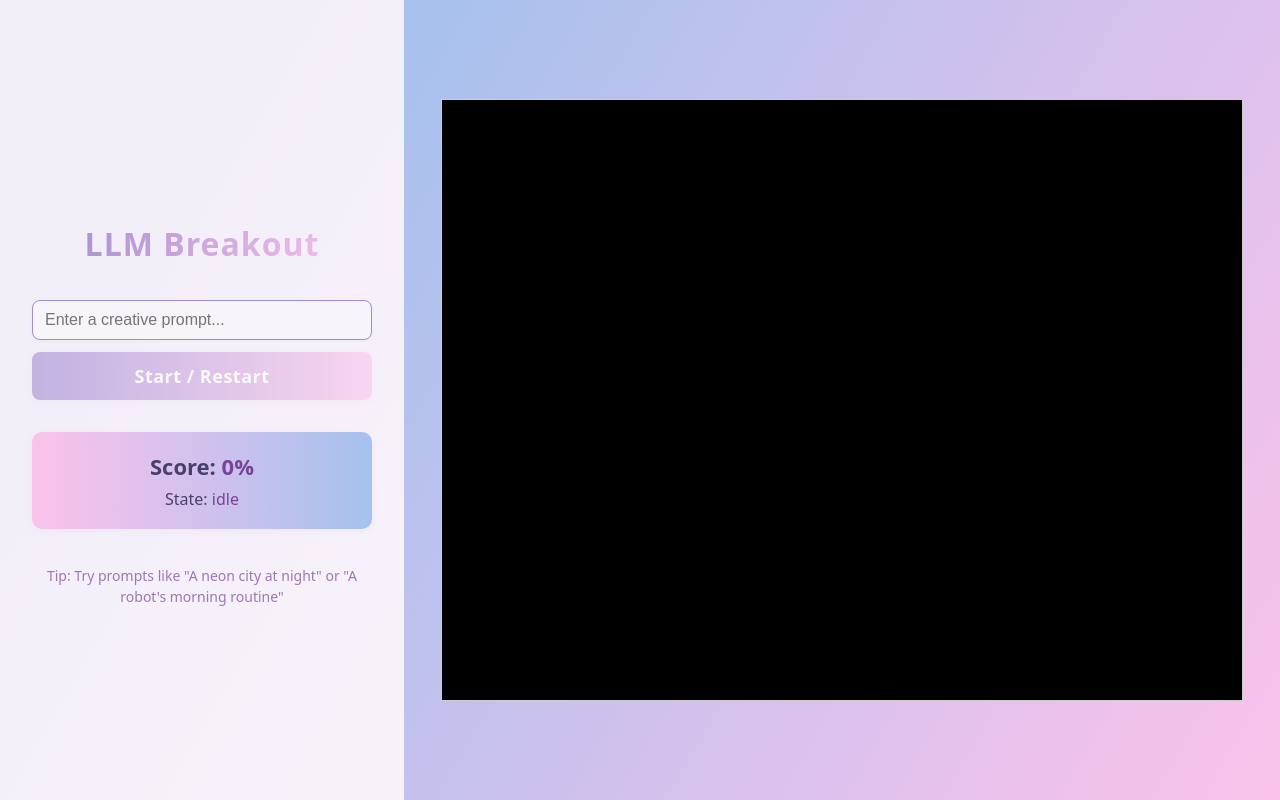
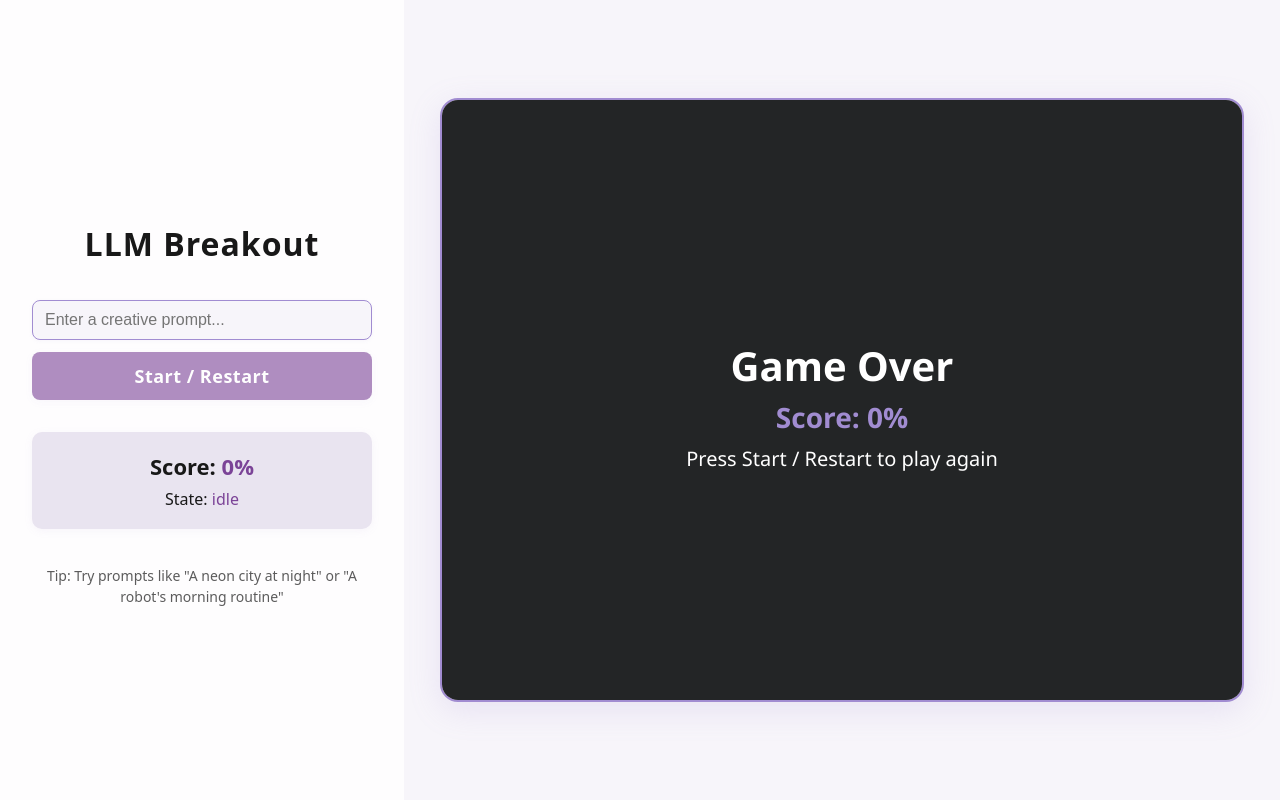
Before and after one commit to akshaykripalani/supahack-lw15, a React (Vite) app in the folder frontend/: page / in a window 1280 px wide. Built offline with nearby package versions, Linux system fonts and the light colour scheme; no server answers.

Commit message:
Improve Game UI

```diff
--- a/frontend/src/App.tsx
+++ b/frontend/src/App.tsx
@@ -16,7 +16,7 @@ function App() {
         width: '100vw',
         display: 'flex',
         alignItems: 'stretch',
-        background: 'linear-gradient(120deg, #a18cd1 0%, #fbc2eb 100%)',
+        background: '#f7f5fa',
       }}
     >
       <aside
@@ -38,10 +38,8 @@ function App() {
             fontWeight: 800,
             fontSize: 32,
             letterSpacing: 1,
-            background: 'linear-gradient(90deg, #a18cd1, #fbc2eb)',
-            WebkitBackgroundClip: 'text',
-            WebkitTextFillColor: 'transparent',
             marginBottom: 8,
+            color: '#181818',
           }}
         >
           LLM Breakout
@@ -55,7 +53,7 @@ function App() {
               border: '1.5px solid #a18cd1',
               fontSize: 16,
               outline: 'none',
-              color: '#4a3f6b',
+              color: '#181818',
               background: '#f7f5fa',
               transition: 'border 0.2s',
               boxShadow: '0 1px 4px 0 rgba(161,140,209,0.07)',
@@ -63,6 +61,15 @@ function App() {
             placeholder="Enter a creative prompt..."
             value={promptInput}
             onChange={(e) => setPromptInput(e.target.value)}
+            onKeyDown={(e) => {
+              if (
+                e.key === 'Enter' &&
+                promptInput &&
+                gameState !== 'loading'
+              ) {
+                startGame(promptInput);
+              }
+            }}
           />
           <button
             style={{
@@ -70,7 +77,7 @@ function App() {
               padding: '12px 0',
               borderRadius: 8,
               border: 'none',
-              background: 'linear-gradient(90deg, #a18cd1, #fbc2eb)',
+              background: '#7b4397',
               color: '#fff',
               fontWeight: 700,
               fontSize: 18,
@@ -89,24 +96,24 @@ function App() {
         <div
           style={{
             marginTop: 8,
-            background: 'linear-gradient(90deg, #fbc2eb 0%, #a6c1ee 100%)',
+            background: '#e9e4f0',
             borderRadius: 10,
             padding: '18px 16px',
             boxShadow: '0 2px 8px 0 rgba(161,140,209,0.08)',
-            color: '#4a3f6b',
+            color: '#181818',
             fontWeight: 500,
             fontSize: 18,
             textAlign: 'center',
           }}
         >
-          <div style={{ fontSize: 22, fontWeight: 700, marginBottom: 4 }}>
+          <div style={{ fontSize: 22, fontWeight: 700, marginBottom: 4, color: '#181818' }}>
             Score: <span style={{ color: '#7b4397' }}>{score}%</span>
           </div>
-          <div style={{ fontSize: 16, marginTop: 2 }}>
+          <div style={{ fontSize: 16, marginTop: 2, color: '#181818' }}>
             State: <span style={{ color: gameState === 'playing' ? '#43cea2' : gameState === 'loading' ? '#f7971e' : '#7b4397' }}>{gameState}</span>
           </div>
         </div>
-        <div style={{ marginTop: 12, textAlign: 'center', color: '#7b4397', fontSize: 14, opacity: 0.7 }}>
+        <div style={{ marginTop: 12, textAlign: 'center', color: '#181818', fontSize: 14, opacity: 0.7 }}>
           <span>Tip: Try prompts like "A neon city at night" or "A robot's morning routine"</span>
         </div>
       </aside>
@@ -116,7 +123,7 @@ function App() {
           display: 'flex',
           justifyContent: 'center',
           alignItems: 'center',
-          background: 'linear-gradient(120deg, #a6c1ee 0%, #fbc2eb 100%)',
+          background: '#f7f5fa',
         }}
       >
         <GameCanvas />
--- a/frontend/src/components/GameCanvas.tsx
+++ b/frontend/src/components/GameCanvas.tsx
@@ -8,7 +8,8 @@ const PADDLE_WIDTH = 100;
 const PADDLE_HEIGHT = 12;
 const PADDLE_Y = CANVAS_HEIGHT - 40;
 const BALL_RADIUS = 8;
-const BALL_SPEED = 4;
+const BASE_BALL_SPEED = 8;
+const MAX_BALL_SPEED = 8;
 
 export const GameCanvas: React.FC = () => {
   const canvasRef = useRef<HTMLCanvasElement>(null);
@@ -26,39 +27,63 @@ export const GameCanvas: React.FC = () => {
 
   // Draw helper
 const drawFrame = (ctx: CanvasRenderingContext2D, bricksToRender: Brick[]) => {
-    ctx.clearRect(0, 0, CANVAS_WIDTH, CANVAS_HEIGHT);
+  // Draw solid background
+  ctx.fillStyle = '#232526';
+  ctx.fillRect(0, 0, CANVAS_WIDTH, CANVAS_HEIGHT);
 
-    // Draw bricks
+  // Draw bricks with solid color and rounded corners
   bricksToRender.forEach((brick) => {
     if (brick.destroyed) return;
-      // Filled background with 25% opacity
-      ctx.fillStyle = brick.color.replace(')', ' / 0.25)');
-      ctx.fillRect(brick.x, brick.y, brick.width, brick.height);
-
+    ctx.save();
+    // Brick fill (solid)
+    ctx.fillStyle = brick.color;
+    roundRect(ctx, brick.x, brick.y, brick.width, brick.height, 7);
+    ctx.fill();
     // Border
-      ctx.strokeStyle = brick.color;
     ctx.lineWidth = 2;
-      ctx.strokeRect(brick.x, brick.y, brick.width, brick.height);
-
-      // Word text (centered)
-      ctx.fillStyle = '#ffffff';
-      ctx.font = '12px Arial';
+    ctx.strokeStyle = '#222';
+    roundRect(ctx, brick.x, brick.y, brick.width, brick.height, 7);
+    ctx.stroke();
+    // Word text (centered, bold, no shadow)
+    ctx.font = 'bold 13px "Segoe UI", Arial, sans-serif';
     ctx.textAlign = 'center';
     ctx.textBaseline = 'middle';
+    ctx.fillStyle = '#fff';
     ctx.fillText(brick.text, brick.x + brick.width / 2, brick.y + brick.height / 2);
+    ctx.restore();
   });
 
-    // Draw paddle
-    ctx.fillStyle = '#fff';
-    ctx.fillRect(paddleX.current, PADDLE_Y, PADDLE_WIDTH, PADDLE_HEIGHT);
+  // Draw paddle (solid color)
+  ctx.save();
+  ctx.fillStyle = '#a18cd1';
+  roundRect(ctx, paddleX.current, PADDLE_Y, PADDLE_WIDTH, PADDLE_HEIGHT, 8);
+  ctx.fill();
+  ctx.restore();
 
-    // Draw ball
+  // Draw ball (solid color)
+  ctx.save();
   ctx.beginPath();
   ctx.arc(ballPos.current.x, ballPos.current.y, BALL_RADIUS, 0, Math.PI * 2);
   ctx.fillStyle = '#fff';
   ctx.fill();
   ctx.closePath();
+  ctx.restore();
 };
+
+// Helper for rounded rectangles
+function roundRect(ctx: CanvasRenderingContext2D, x: number, y: number, w: number, h: number, r: number) {
+  ctx.beginPath();
+  ctx.moveTo(x + r, y);
+  ctx.lineTo(x + w - r, y);
+  ctx.quadraticCurveTo(x + w, y, x + w, y + r);
+  ctx.lineTo(x + w, y + h - r);
+  ctx.quadraticCurveTo(x + w, y + h, x + w - r, y + h);
+  ctx.lineTo(x + r, y + h);
+  ctx.quadraticCurveTo(x, y + h, x, y + h - r);
+  ctx.lineTo(x, y + r);
+  ctx.quadraticCurveTo(x, y, x + r, y);
+  ctx.closePath();
+}
 
   const bricksRef = useRef<Brick[]>(bricks);
 
@@ -73,8 +98,30 @@ export const GameCanvas: React.FC = () => {
     if (!ctx) return;
 
     if (gameState !== 'running') {
-      // Clear canvas when not running
-      ctx.clearRect(0, 0, CANVAS_WIDTH, CANVAS_HEIGHT);
+      // Draw background
+      ctx.fillStyle = '#232526';
+      ctx.fillRect(0, 0, CANVAS_WIDTH, CANVAS_HEIGHT);
+
+      // Draw message
+      ctx.save();
+      ctx.font = 'bold 40px "Segoe UI", Arial, sans-serif';
+      ctx.fillStyle = '#fff';
+      ctx.textAlign = 'center';
+      ctx.textBaseline = 'middle';
+      ctx.fillText('Game Over', CANVAS_WIDTH / 2, CANVAS_HEIGHT / 2 - 30);
+
+      // Show score if available
+      const totalBricks = bricksRef.current.length;
+      const destroyedBricks = bricksRef.current.filter(b => b.destroyed).length;
+      const percent = totalBricks > 0 ? Math.round((destroyedBricks / totalBricks) * 100) : 0;
+      ctx.font = 'bold 28px "Segoe UI", Arial, sans-serif';
+      ctx.fillStyle = '#a18cd1';
+      ctx.fillText(`Score: ${percent}%`, CANVAS_WIDTH / 2, CANVAS_HEIGHT / 2 + 20);
+
+      ctx.font = '20px "Segoe UI", Arial, sans-serif';
+      ctx.fillStyle = '#fff';
+      ctx.fillText('Press Start / Restart to play again', CANVAS_WIDTH / 2, CANVAS_HEIGHT / 2 + 60);
+      ctx.restore();
       return;
     }
 
@@ -153,10 +200,18 @@ export const GameCanvas: React.FC = () => {
         return; // stop loop
       }
 
+
+      // Calculate percentage completed
+      const totalBricks = bricksRef.current.length;
+      const destroyedBricks = bricksRef.current.filter(b => b.destroyed).length;
+      const percentComplete = totalBricks > 0 ? destroyedBricks / totalBricks : 0;
+      // Ball speed increases linearly from BASE_BALL_SPEED to MAX_BALL_SPEED
+      const currentBallSpeed = BASE_BALL_SPEED + (MAX_BALL_SPEED - BASE_BALL_SPEED) * percentComplete;
+
       // Ensure ball speed constant
       const mag = Math.hypot(ballVel.current.x, ballVel.current.y);
-      ballVel.current.x = (ballVel.current.x / mag) * BALL_SPEED;
-      ballVel.current.y = (ballVel.current.y / mag) * BALL_SPEED;
+      ballVel.current.x = (ballVel.current.x / mag) * currentBallSpeed;
+      ballVel.current.y = (ballVel.current.y / mag) * currentBallSpeed;
 
       drawFrame(ctx, bricksRef.current);
       animationId = requestAnimationFrame(stepLoop);
@@ -165,7 +220,7 @@ export const GameCanvas: React.FC = () => {
     // Reset paddle & ball positions at start of run
     paddleX.current = (CANVAS_WIDTH - PADDLE_WIDTH) / 2;
     ballPos.current = { x: CANVAS_WIDTH / 2, y: PADDLE_Y - BALL_RADIUS - 2 };
-    ballVel.current = { x: BALL_SPEED, y: -BALL_SPEED };
+    ballVel.current = { x: BASE_BALL_SPEED, y: -BASE_BALL_SPEED };
 
     drawFrame(ctx, bricksRef.current);
     animationId = requestAnimationFrame(stepLoop);
@@ -182,7 +237,16 @@ export const GameCanvas: React.FC = () => {
       ref={canvasRef}
       width={CANVAS_WIDTH}
       height={CANVAS_HEIGHT}
-      style={{ border: '1px solid #ccc', background: '#000' }}
+      style={{
+        borderRadius: 18,
+        boxShadow: '0 8px 32px 0 rgba(161,140,209,0.18)',
+        border: '2.5px solid #a18cd1',
+        background: 'transparent',
+        outline: 'none',
+        margin: 0,
+        display: 'block',
+      }}
+      tabIndex={0}
     />
   );
 };
```
Lines whose indentation alone changed are shown as unchanged.
